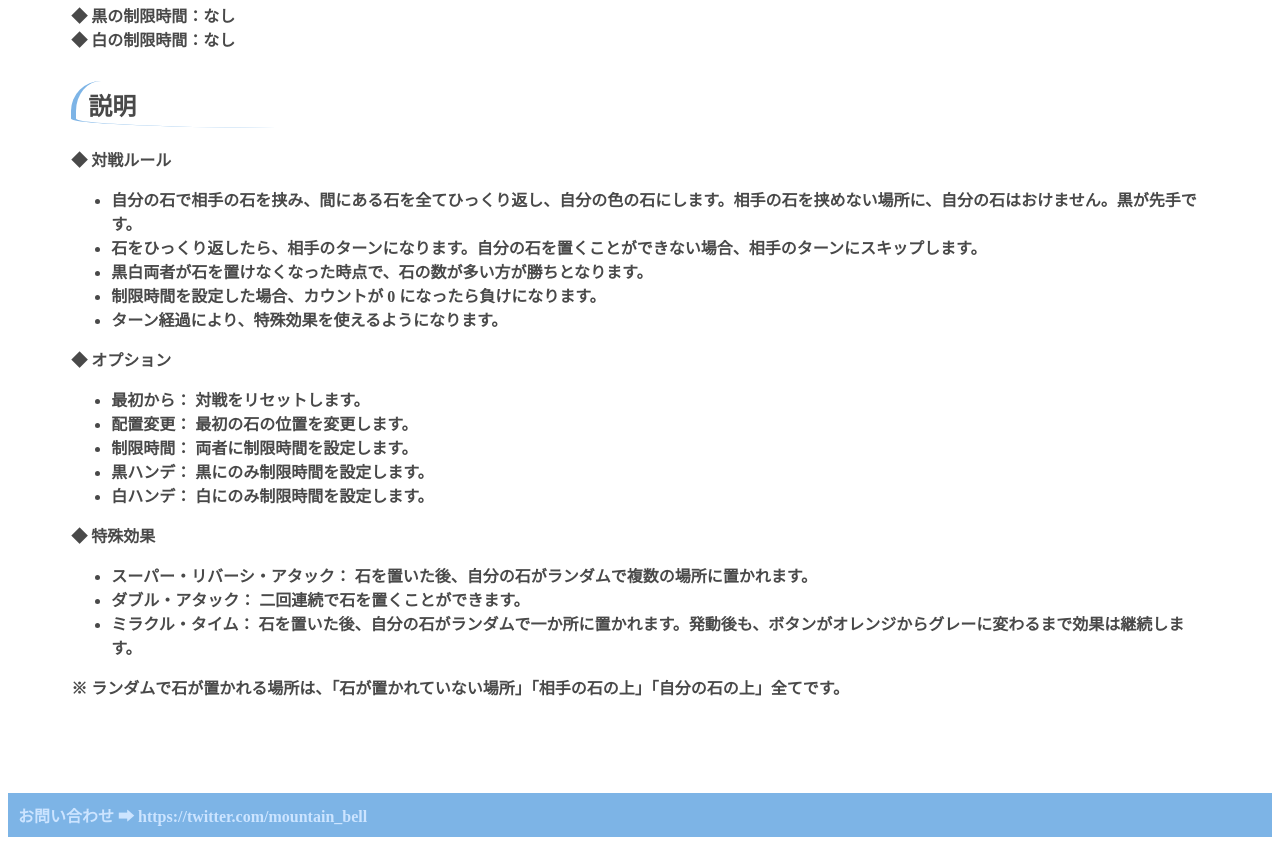
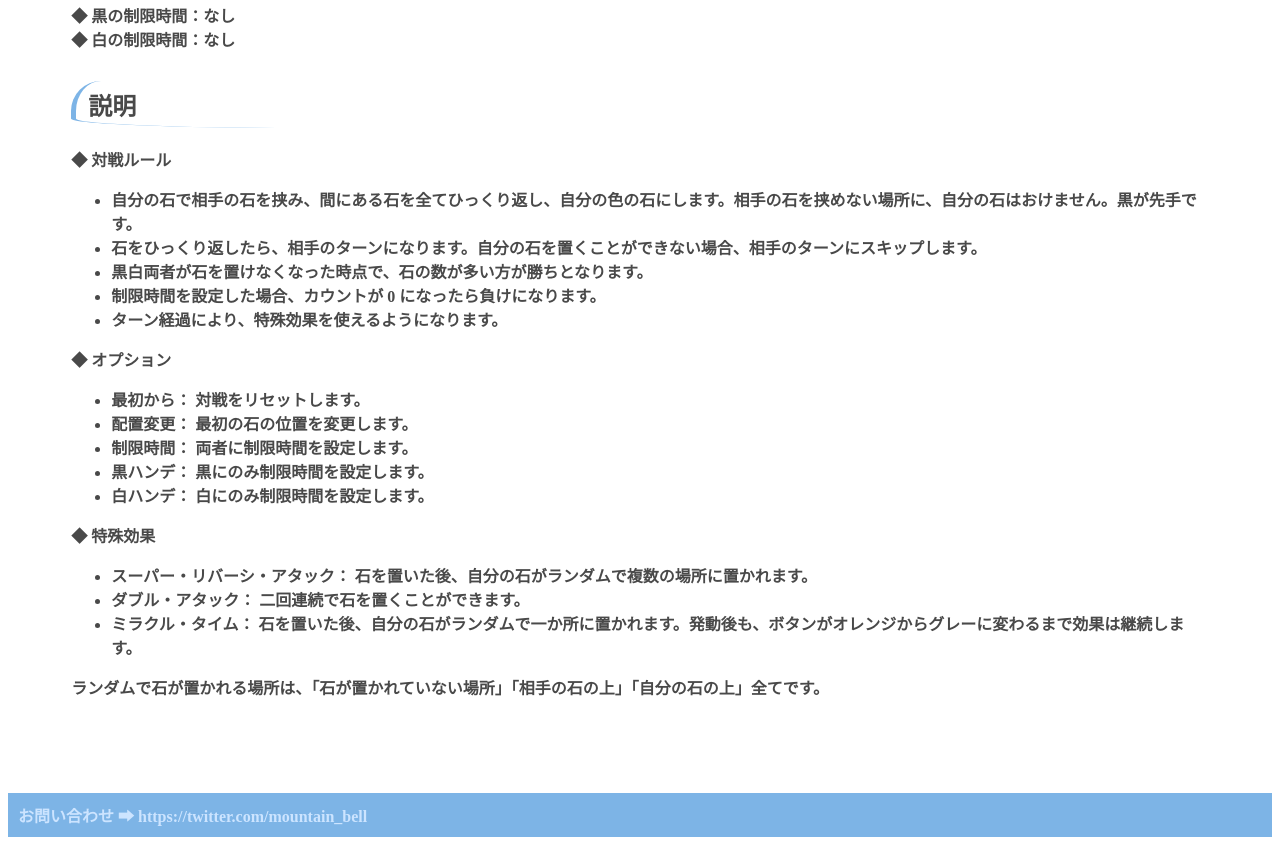
Before and after one commit to mountain-bell/mountain-bell.github.io, a plain HTML site: page miracle-reversi.html in a window 1280 px wide. Shown: the part 1218-2063 px from the top of the page. Drawn offline with Linux system fonts and the light colour scheme.

Commit message:
Add files via upload

```diff
--- a/miracle-reversi.html
+++ b/miracle-reversi.html
@@ -106,7 +106,9 @@
 					ミラクル・タイム： 石を置いた後、自分の石がランダムで一か所に置かれます。発動後も、ボタンがオレンジからグレーに変わるまで効果は継続します。
 				</li>
 			</ul>
-			※ ランダムで石が置かれる場所は、「石が置かれていない場所」「相手の石の上」「自分の石の上」全てです。
+			<span class="annotation inline_block">
+				ランダムで石が置かれる場所は、「石が置かれていない場所」「相手の石の上」「自分の石の上」全てです。
+			</span>
 		</div>
 		<div class="modal_area" id="modal_black">
 			<div class="modal_main center">
```
